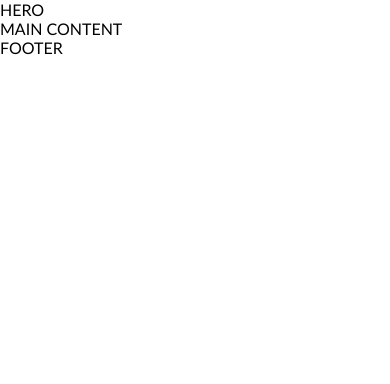
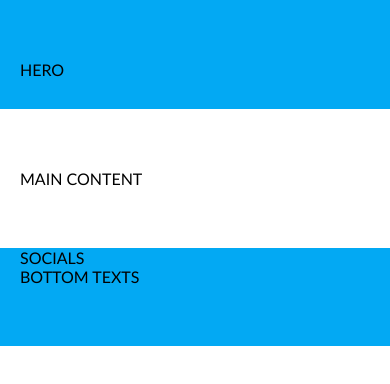
Before and after one commit to MariusKuria/Class-project-with-teacher-Coming-soon, a website: page index.html in a window 390 px wide. Drawn offline with Linux system fonts and the light colour scheme.

Commit message:
responsive layout

```diff
--- a/css/base/base.css
+++ b/css/base/base.css
@@ -9,3 +9,7 @@ body * {
 body {
     font-family: 'Gill Sans', 'Gill Sans MT', Calibri, 'Trebuchet MS', sans-serif;
 }
+
+.bg-main {
+    background-color: #03a9f3;
+}
--- a/css/base/layout.css
+++ b/css/base/layout.css
@@ -0,0 +1,40 @@
+.container {
+    padding-top: 60px;
+    padding-bottom: 60px;
+}
+
+.container > .row {
+    width: 1000px;
+    margin-left: calc(50% - 500px);
+}
+
+.container > .short-row {
+    width: 600px;
+    margin-left: calc(50% - 300px);
+}
+
+@media (max-width: 1100px) {
+    .container > .row {
+        width: 800px;
+        margin-left: calc(50% - 400px);
+}
+}
+
+@media (max-width: 900px) {
+    .container > .row {
+        width: 600px;
+        margin-left: calc(50% - 300px);
+}
+}
+
+@media (max-width: 640px) {
+    .container {
+        padding-left: 20px;
+        padding-right: 20px;
+    }
+    .container > .row,
+    .container > .short-row {
+        width: 100%;
+        margin-left: 0;
+}
+}
--- a/css/pages/home.css
+++ b/css/pages/home.css
@@ -6,3 +6,11 @@
 /* components */
 
 /* CUSTOM STYLE BILOW THIS COMMENT LINE */
+
+section.container {
+    padding-bottom: 30px;
+}
+
+footer.container {
+    padding-top: 0;
+}
--- a/index.html
+++ b/index.html
@@ -34,8 +34,13 @@
     <link rel="stylesheet" href="./css/pages/home.css" />
   </head>
   <body>
-    <section>HERO</section>
-    <main>MAIN CONTENT</main>
-    <footer>FOOTER</footer>
+    <section class="container bg-main">
+      <div class="short-row">HERO</div>
+    </section>
+    <main class="container"><div class="row">MAIN CONTENT</div></main>
+    <footer class="container bg-main">
+      <div class="row">SOCIALS</div>
+      <div class="short-row">BOTTOM TEXTS</div>
+    </footer>
   </body>
 </html>
```
